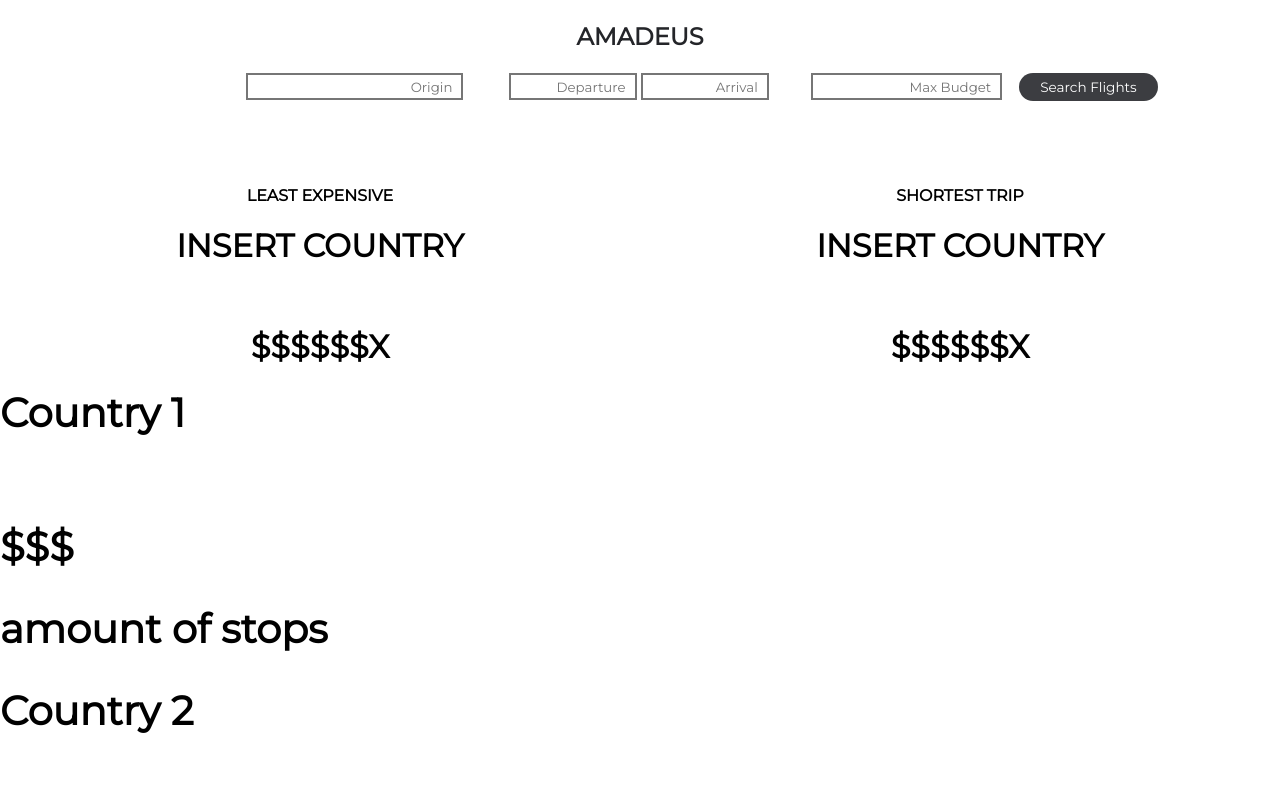
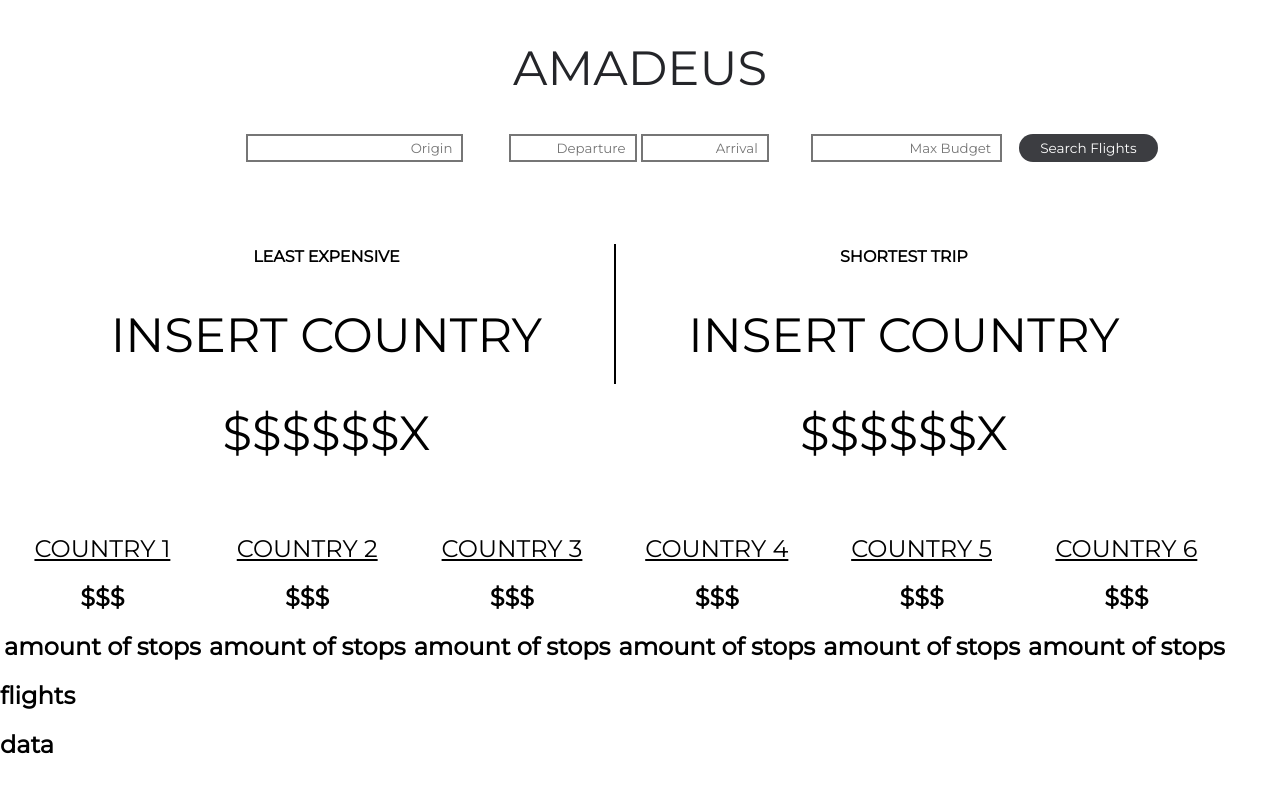
Before and after one commit to atan4/HackMIT2016, a plain HTML site: page results.html in a window 1280 px wide. Shown: the top 800 px of the page. Drawn offline with Linux system fonts and the light colour scheme.

Commit message:
continued working on results page

```diff
--- a/css/results.css
+++ b/css/results.css
@@ -9,18 +9,22 @@
 }
 
 h2{
-    font-size: 5vh;
+    font-size: 3vh;
 }
+
+h1{
+    font-size: 6vh;
+    font-weight: 400;
+}
+
 
 body{
     font-family: 'Montserrat', sans-serif;
-/*    background-color: white;*/
     width: 100%;
     height: 100%;
-    margin: 0px;
+    margin: 0 auto;
     padding: 0px;
     overflow-x: hidden;
-/*    background-color: white;*/
     top:0px;
 }
 
@@ -30,6 +34,15 @@
     color: #242529;
     font-size: 1.5vh;
     background-color: white;
+}
+
+.trip{
+    padding-top: 1%;
+    text-align: center;animation:
+    margin-left: %;
+    width: 16%;
+    display: inline-block;
+    float: left;
 }
 
 
@@ -103,15 +116,49 @@
     padding-top: 8%;
     width: 100%;
     text-transform: uppercase;
+
 }
 
 #left{
-    width: 50%;
     display: inline-block;
+    margin-left: 3%;
+    width: 45%;
     float: left;
 }
 
 #right{
-    width: 50%;
+    display: inline-block;
+    width: 45%;
+    margin-right: 3%;
+    float: left;
+
+}
+
+#vert{
+    margin-top: 1%;
+    width: 3%;
+    display: inline-block;
+    float: left;
+    height: 140px;
+    width: 1.5px;
+    background:#000;
+}
+
+.country{
+    text-transform: uppercase;
+    text-decoration: underline;
+    font-weight: 200;
+}
+
+#info{
+    background-color: black;
+}
+
+#footer{
+}
+flights{
+
+}
+    display: inline-block;
     float: left;
 }
--- a/results.html
+++ b/results.html
@@ -34,50 +34,58 @@
     </div>
 </div>
 
+<section id="mid">
 <div id="middle">
     <div id="left">
         <h3>Least Expensive</h3>
-        <h1>INSERT COUNTRY</h1><br>
+        <h1 id="country">INSERT COUNTRY</h1>
         <h1>$$$$$$X</h1>
     </div>
+    <img id="vert" src="views/line.png">
     <div id="right">
         <h3>Shortest Trip</h3>
-        <h1>INSERT COUNTRY</h1><br>
+        <h1 id="country">INSERT COUNTRY</h1>
         <h1>$$$$$$X</h1>
     </div>
 </div>
+</section>
 
-<div id="footer">
+<div id="info">
     <div class="trip">
-        <h2>Country 1</h2><br>
+        <h2 class="country">Country 1</h2>
         <h2>$$$</h2>
         <h2>amount of stops</h2>
     </div>
     <div class="trip">
-        <h2>Country 2</h2><br>
+        <h2 class="country">Country 2</h2>
         <h2>$$$</h2>
         <h2>amount of stops</h2>
     </div>
     <div class="trip">
-        <h2>Country 3</h2><br>
+        <h2 class="country">Country 3</h2>
         <h2>$$$</h2>
         <h2>amount of stops</h2>
     </div>
     <div class="trip">
-        <h2>Country 4</h2><br>
+        <h2 class="country">Country 4</h2>
         <h2>$$$</h2>
         <h2>amount of stops</h2>
     </div>
     <div class="trip">
-        <h2>Country 5</h2><br>
+        <h2 class="country">Country 5</h2>
         <h2>$$$</h2>
         <h2>amount of stops</h2>
     </div>
     <div class="trip">
-        <h2>Country 6</h2><br>
+        <h2 class="country">Country 6</h2>
         <h2>$$$</h2>
         <h2>amount of stops</h2>
     </div>
 </div>
 
+<div id="footer">
+    <h2>flights</h2>
+    <h2>data</h2>
+</div>
+
 </body>
```
Also changed, not shown: views/line.png (added).
